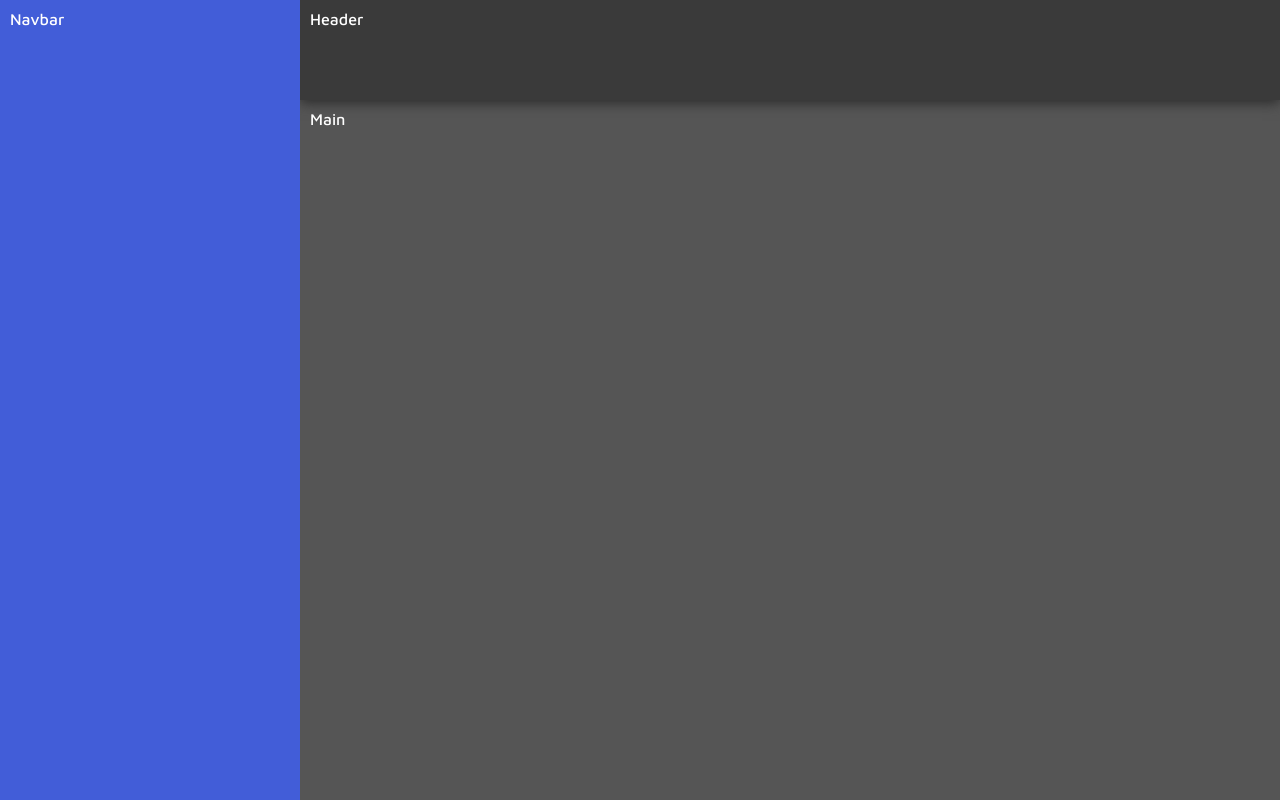
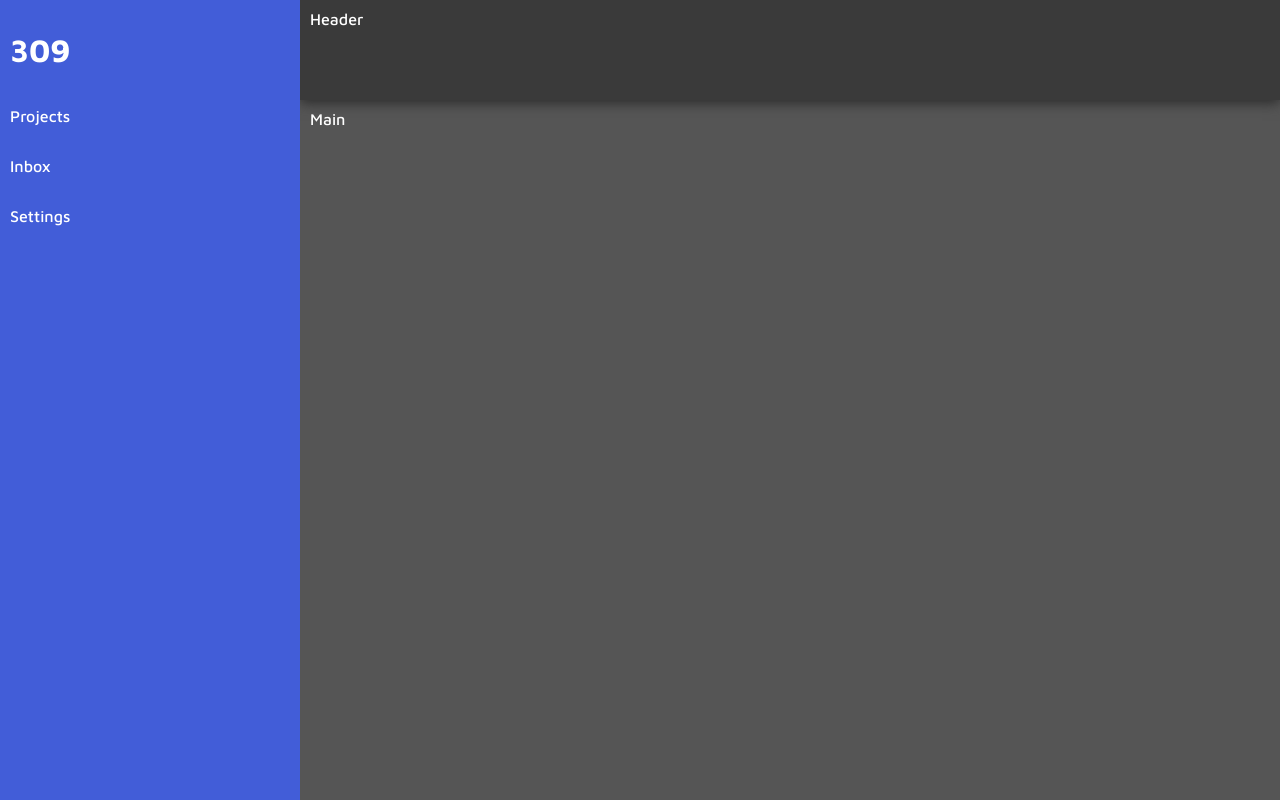
Before and after one commit to Juovitus/CS402, a React (Create React App) app in the folder frontend/: page / in a window 1280 px wide. Built offline with nearby package versions, Linux system fonts and the light colour scheme.

Commit message:
Added navitem component and dependencies for material design icons

```diff
--- a/frontend/package.json
+++ b/frontend/package.json
@@ -3,6 +3,8 @@
   "version": "0.1.0",
   "private": true,
   "dependencies": {
+    "@mdi/js": "^6.5.95",
+    "@mdi/react": "^1.5.0",
     "@testing-library/jest-dom": "^5.16.2",
     "@testing-library/react": "^12.1.2",
     "@testing-library/user-event": "^13.5.0",
--- a/frontend/src/App.css
+++ b/frontend/src/App.css
@@ -24,6 +24,8 @@ html, body, #root, .App {
     grid-area: nav;
     background-color: rgb(66, 93, 216);
     z-index: 2;
+    display: flex;
+    flex-direction: column;
 }
 
 .Header {
--- a/frontend/src/App.tsx
+++ b/frontend/src/App.tsx
@@ -7,7 +7,7 @@ import { Main } from './components/main/Main'
 function App() {
     return (
         <div className="App">
-            <Navbar text='Navbar'/>
+            <Navbar />
             <Header />
             <Main />
         </div>
--- /dev/null
+++ b/frontend/src/components/navbar/NavItem.tsx
@@ -0,0 +1,13 @@
+import React from "react";
+
+interface Props {
+    text: string
+}
+
+export const NavItem: React.FC<Props> = ({text}) => {
+    return (
+        <div className="NavItem">
+            <p>{text}</p>
+        </div>
+    );
+};
--- a/frontend/src/components/navbar/Navbar.tsx
+++ b/frontend/src/components/navbar/Navbar.tsx
@@ -1,14 +1,18 @@
 import React from "react";
 import '../../App.css'
+import { NavItem } from "./NavItem";
 
 interface Props {
-    text: string
 }
 
-export const Navbar: React.FC<Props> = ({text}) => {
+export const Navbar: React.FC<Props> = () => {
+
     return (
         <div className="Nav">
-            {text}
+            <h1>309</h1>
+            <NavItem text="Projects"/>
+            <NavItem text="Inbox" />
+            <NavItem text="Settings" />
         </div>
     );
 };
```
Also changed, not shown: 1 other file (tests, documents, lock files or other folders).
